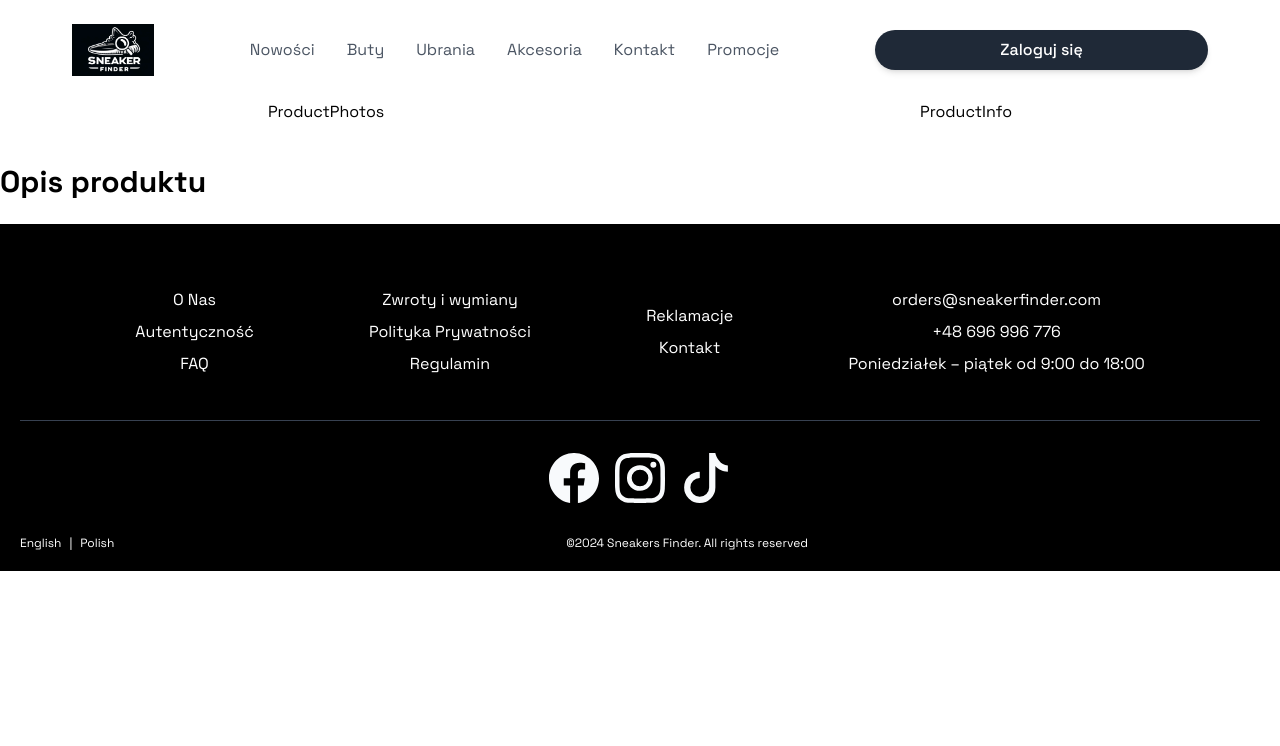
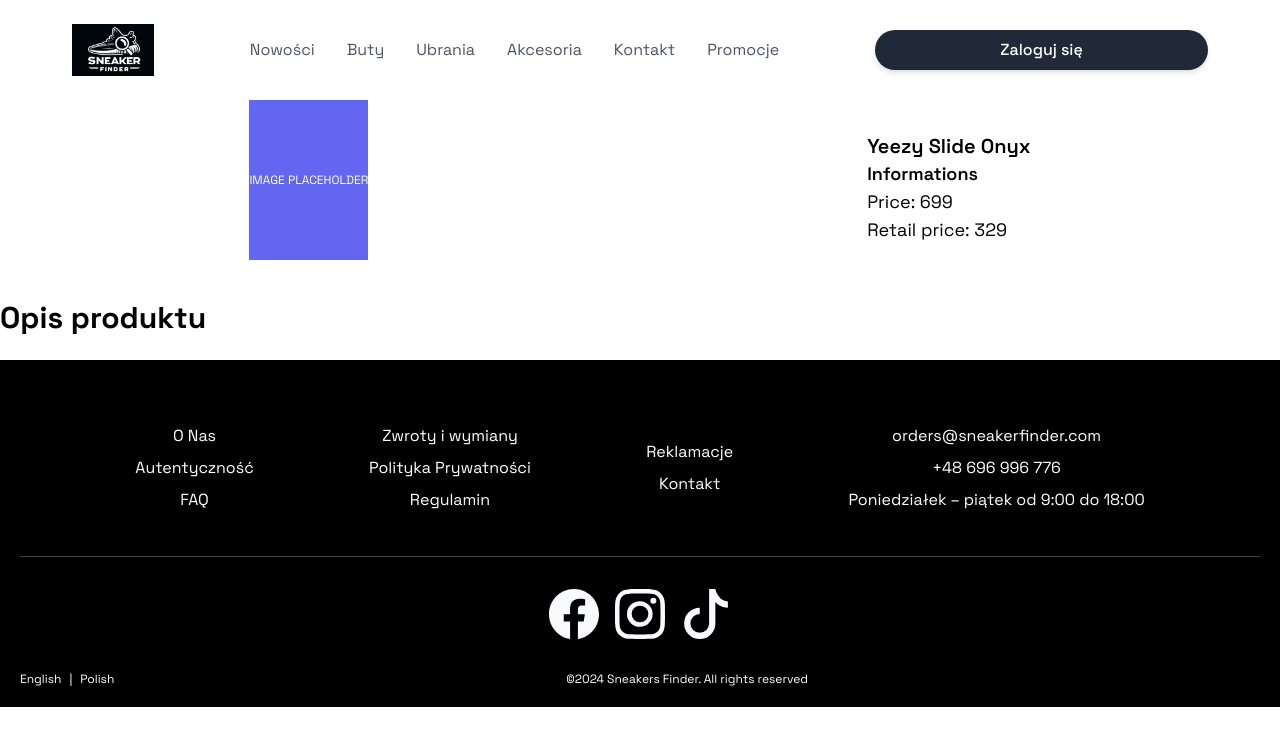
Before and after one commit to RobertSternal/Sneaker-Finder, a Next.js app in the folder SneakerFinder/Client/: page /product in a window 1280 px wide. Shown: the top 746 px of the page. Built offline with nearby package versions, Linux system fonts and the light colour scheme.

Commit message:
Create ProductInfoComp component and Change products containers

```diff
--- /dev/null
+++ b/SneakerFinder/Client/src/components/ProductInfoComp.tsx
@@ -0,0 +1,21 @@
+import React from "react";
+
+interface ProductInfoCompProps {
+  name: String;
+  price: number;
+  retail: number;
+}
+export default function ProductInfoComp({
+  name,
+  price,
+  retail,
+}: ProductInfoCompProps) {
+  return (
+    <div className="mt-4">
+      <h2 className="text-xl font-semibold">{name}</h2>
+      <h3 className="text-lg font-semibold">Informations</h3>
+      <p className="text-lg">Price: {price}</p>
+      <p className="text-lg">Retail price: {retail}</p>
+    </div>
+  );
+}
--- a/SneakerFinder/Client/src/containers/ProductInfo.tsx
+++ b/SneakerFinder/Client/src/containers/ProductInfo.tsx
@@ -1,7 +1,6 @@
-import React from 'react'
+import ProductInfoComp from "@/components/ProductInfoComp";
+import React from "react";
 
-export default function ProductInfo() {
-  return (
-    <div>ProductInfo</div>
-  )
+export default function ProductPhotos() {
+  return <ProductInfoComp name={"Yeezy Slide Onyx"} price={699} retail={329} />;
 }
--- a/SneakerFinder/Client/src/containers/ProductPhotos.tsx
+++ b/SneakerFinder/Client/src/containers/ProductPhotos.tsx
@@ -1,7 +1,9 @@
-import React from 'react'
+import React from "react";
 
 export default function ProductPhotos() {
   return (
-    <div>ProductPhotos</div>
-  )
+    <div className="h-40  flex items-center justify-center bg-indigo-500">
+      <span className="text-white text-xs uppercase">Image placeholder</span>
+    </div>
+  );
 }
```
